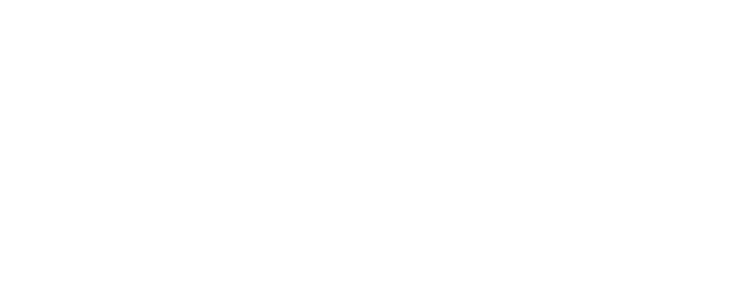
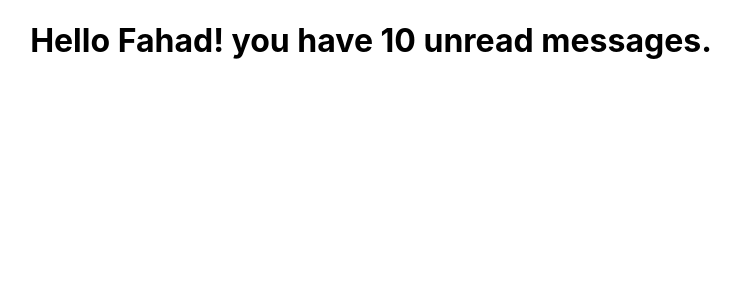
Before and after one commit to fahadshoukat/react-typescript, a React (Create React App) app: page / in a window 1280 px wide. Shown: the top 300 px of the page, without its empty margins (269-1010 px from the left). Built offline with nearby package versions, Linux system fonts and the light colour scheme.

Commit message:
Typing Props

```diff
--- a/src/App.tsx
+++ b/src/App.tsx
@@ -1,9 +1,10 @@
 import './App.css';
+import Greet from './components/Greet';
 
 function App() {
   return (
     <div className="App">
-
+     <Greet name='Fahad' />
     </div>
   );
 }
--- /dev/null
+++ b/src/components/Greet.tsx
@@ -0,0 +1,11 @@
+type GreetProps = {
+    name: string
+}
+
+const Greet = (props: GreetProps) => {
+  return (
+    <h1>Hello {props.name}! you have 10 unread messages.</h1>
+  )
+}
+
+export default Greet
```
